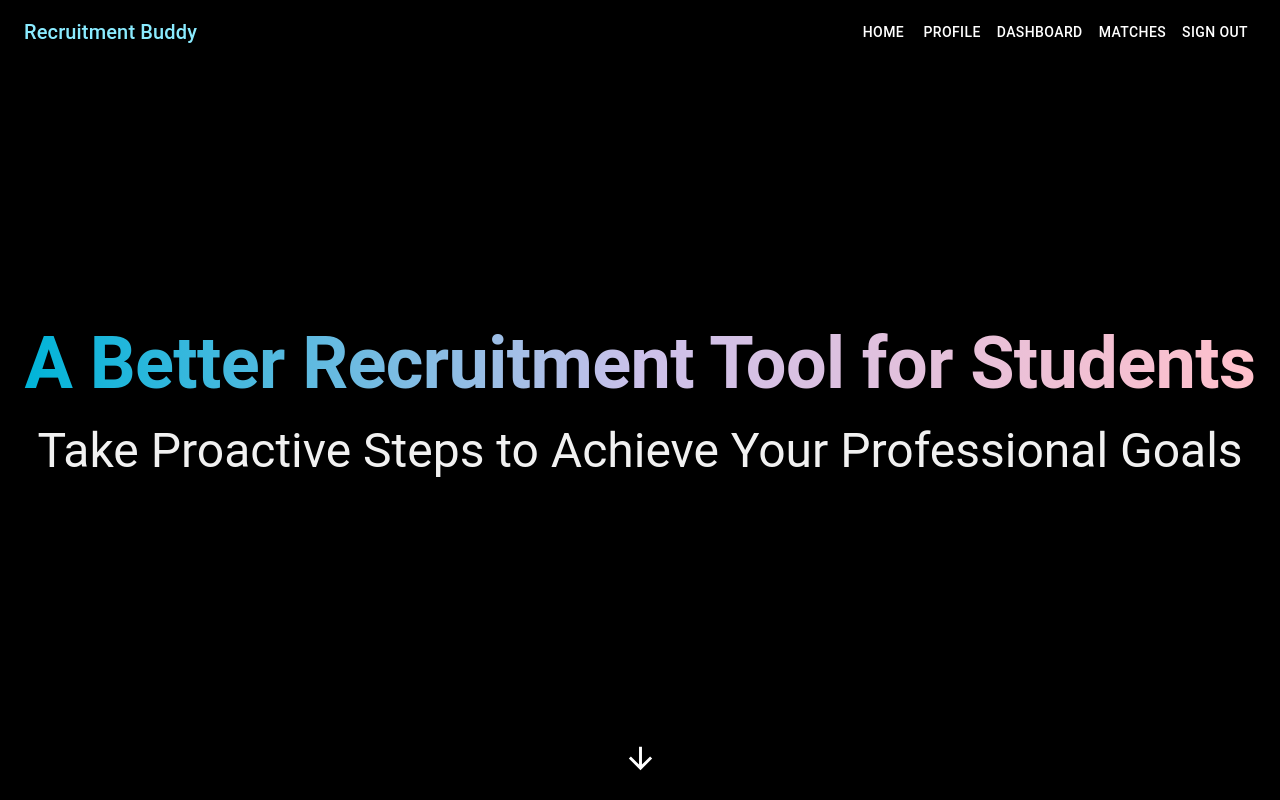
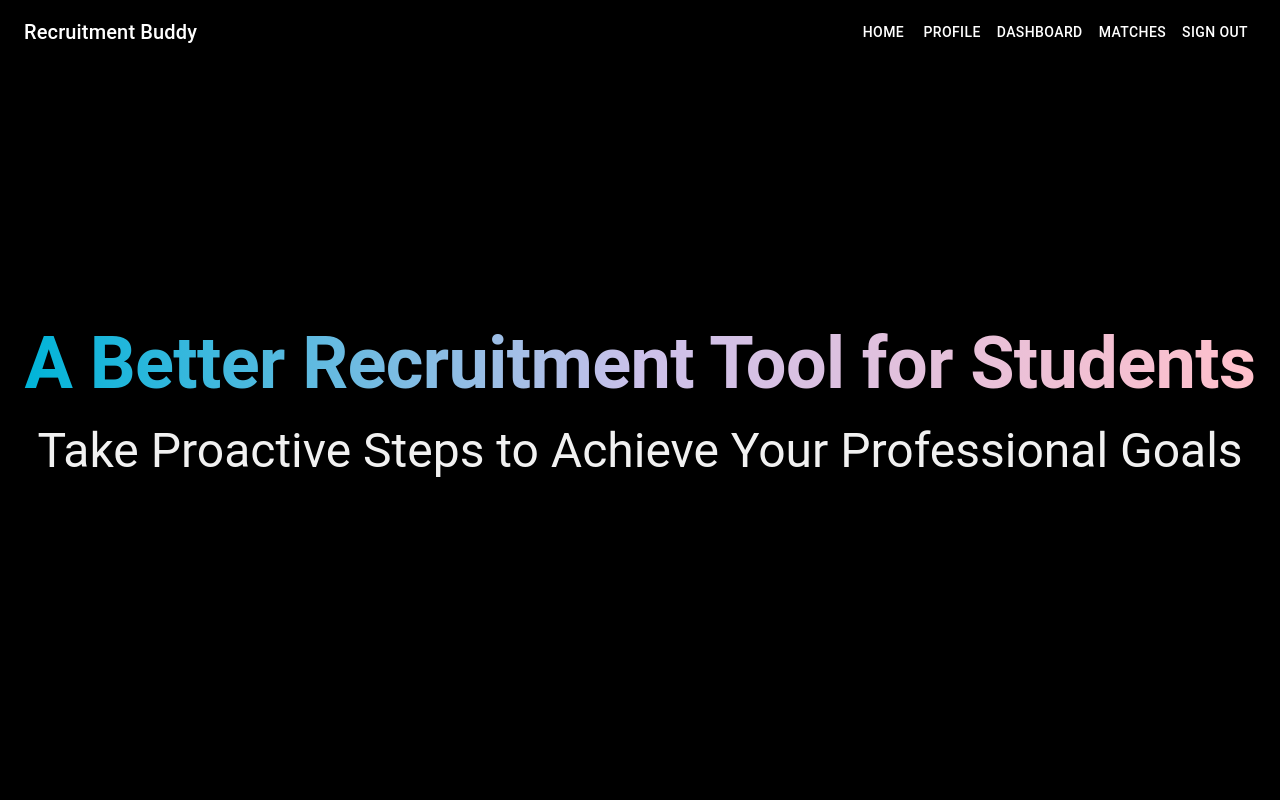
Before and after one commit to mmuk2002/Recruitment-Buddy, a React (Create React App) app in the folder client/: page / in a window 1280 px wide. Shown: the top 800 px of the page. Built offline with nearby package versions, Linux system fonts and the light colour scheme; no server answers.

Commit message:
UI-fixes

```diff
--- a/client/src/components/NavBar.js
+++ b/client/src/components/NavBar.js
@@ -1,30 +1,3 @@
-// src/components/NavBar.js
-
-// import * as React from 'react';
-// import AppBar from '@mui/material/AppBar';
-// import Toolbar from '@mui/material/Toolbar';
-// import Typography from '@mui/material/Typography';
-// import Button from '@mui/material/Button';
-// import { Link } from 'react-router-dom';
-
-// export default function NavBar() {
-//   return (
-//     <AppBar position="static">
-//       <Toolbar>
-//         <Typography variant="h6" sx={{ flexGrow: 1 }}>
-//           Vanderbilt Recruitment Platform
-//         </Typography>
-//         <Button color="inherit" component={Link} to="/">Home</Button>
-//         <Button color="inherit" component={Link} to="/profile">Profile</Button>
-//         <Button color="inherit" component={Link} to="/dashboard">Dashboard</Button>
-//         <Button color="inherit" component={Link} to="/matches">Matches</Button> {/* Add this line */}
-//       </Toolbar>
-//     </AppBar>
-//   );
-// }
-
-
-
 import * as React from 'react';
 import { useNavigate } from 'react-router-dom';
 import AppBar from '@mui/material/AppBar';
@@ -51,7 +24,7 @@ export default function NavBar() {
   return (
     <AppBar position="fixed" sx={{ bgcolor: 'rgba(0, 0, 0)' }}>
     <Toolbar>
-        <Typography variant="h6" sx={{ flexGrow: 1, color: '#8aebff'}}>
+        <Typography variant="h6" sx={{ flexGrow: 1, color: 'white'}}>
           Recruitment Buddy
         </Typography>
         <Button color="inherit" component={Link} to="/">Home</Button>
--- a/client/src/pages/LandingPage.js
+++ b/client/src/pages/LandingPage.js
@@ -6,15 +6,8 @@ import AboutSection from './AboutPage';
 import gradientTextStyle from '../components/fontStyle';
 import { createTheme, ThemeProvider, CssBaseline } from '@mui/material';
 
-// ScrollArrow component
-const ScrollArrow = ({ onClick }) => (
-  <IconButton onClick={onClick} sx={{ color: 'white', alignSelf: 'center', position: 'absolute', bottom: 16 }}>
-    <ArrowDownwardIcon fontSize="large" />
-  </IconButton>
-);
-
 // HeroSection modified to be full screen
-const HeroSection = ({ scrollToNext }) => {
+const HeroSection = () => {
   return (
     <Box sx={{
       display: 'flex',
@@ -35,7 +28,6 @@ const HeroSection = ({ scrollToNext }) => {
       }}>
         Take Proactive Steps to Achieve Your Professional Goals
       </Typography>
-      <ScrollArrow onClick={scrollToNext} />
     </Box>
   );
 };
```
